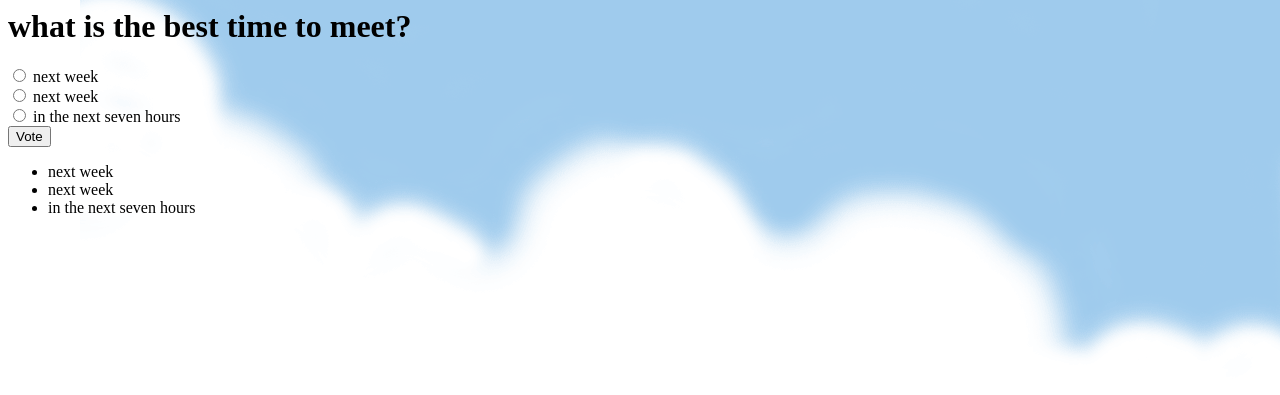
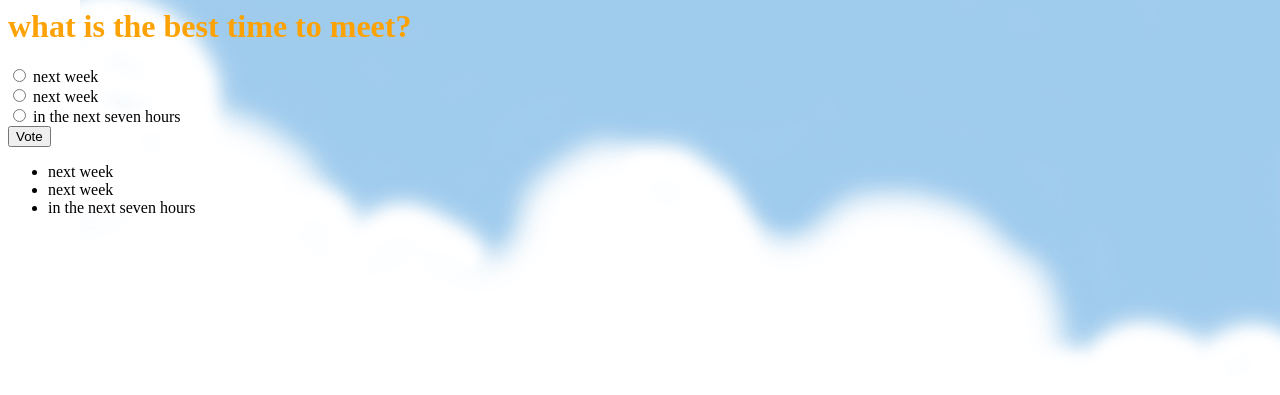
Before and after one commit to carlycs/djangoapps, a Django app: page /polls/1/ in a window 1280 px wide. Shown: the top 395 px of the page. Run offline with Django 3.2, Linux system fonts and the light colour scheme; data comes from the database, SQL or seed files in the repository.

Commit message:
update polls.css

```diff
--- a/polls/static/css/polls.css
+++ b/polls/static/css/polls.css
@@ -5,3 +5,7 @@ li a {
 body {
     background: white url("images/background.gif") no-repeat right bottom;
 }
+
+h1  {
+    color: #FCA205;
+}
```
